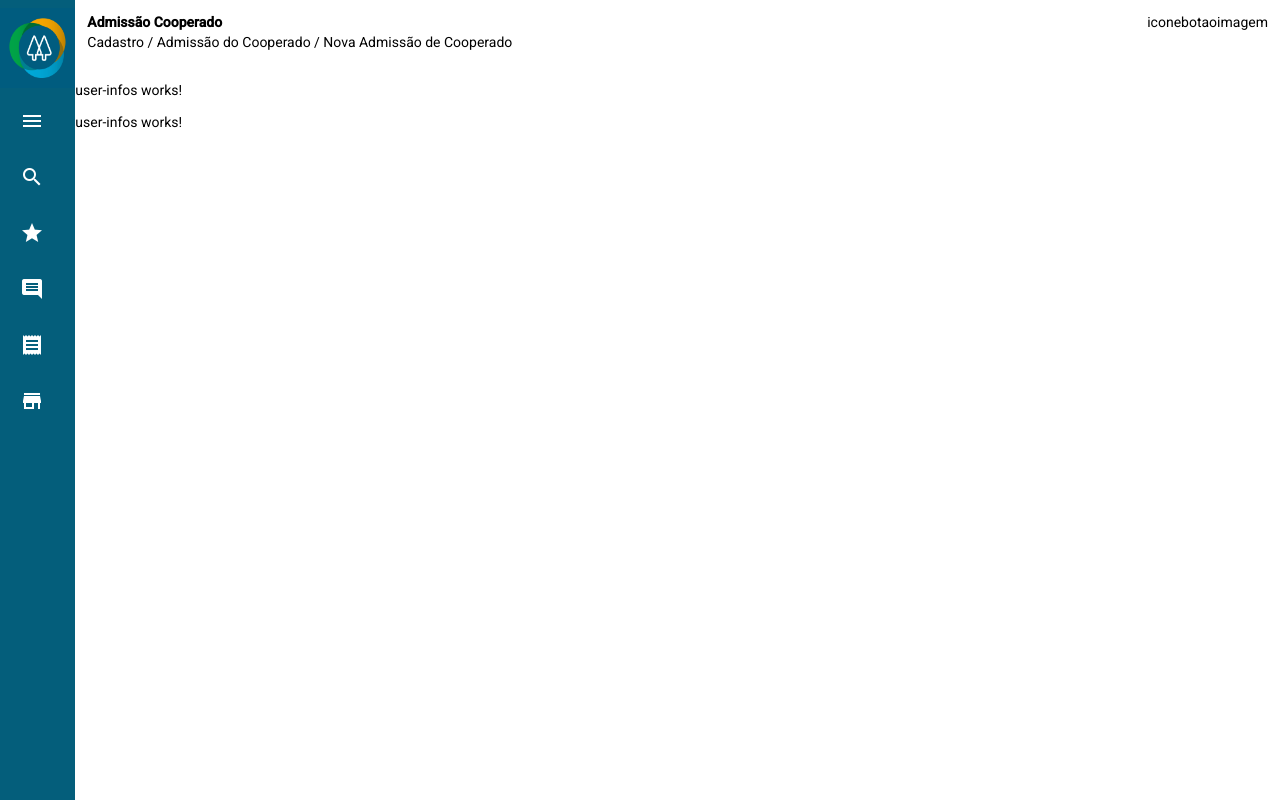
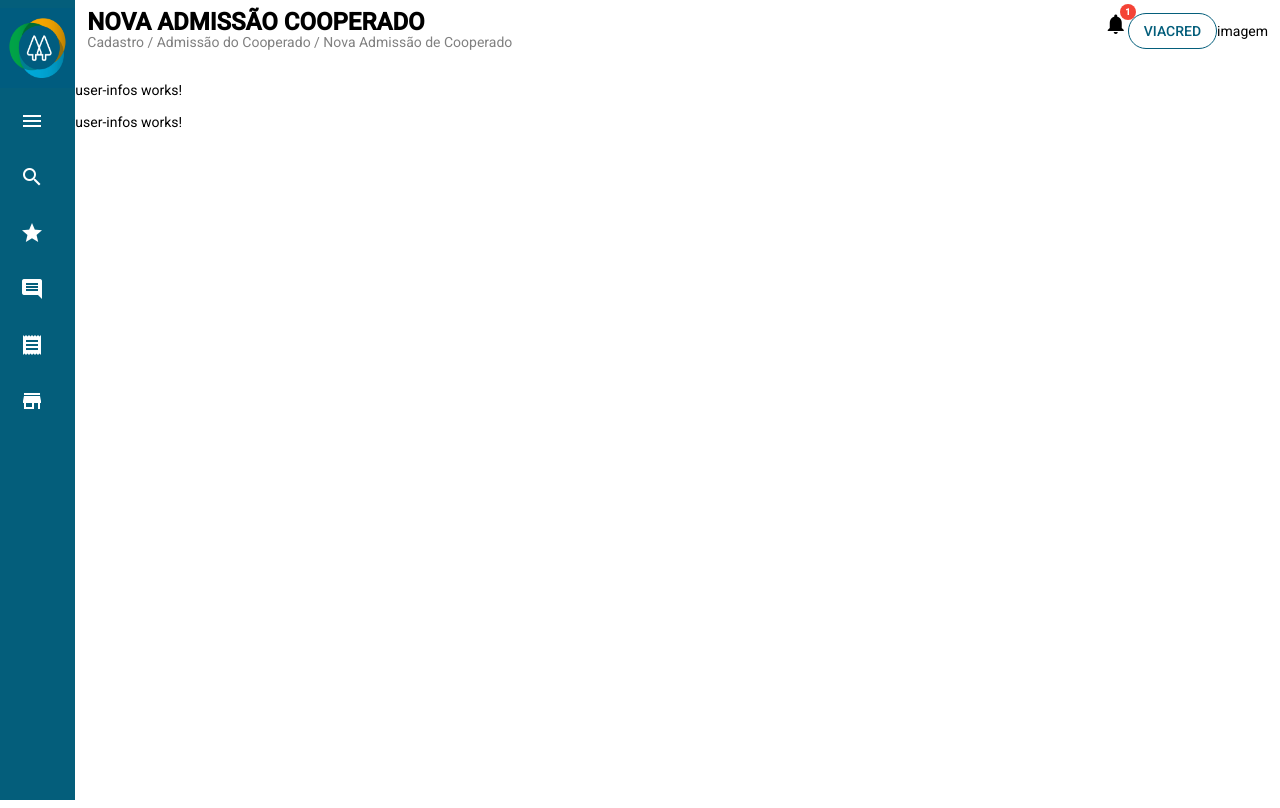
Before and after one commit to Davi-Quirino/ailos, an Angular app in the folder Ailos/: page /user-infos in a window 1280 px wide. Built offline with nearby package versions, Linux system fonts and the light colour scheme.

Commit message:
improving page

```diff
--- a/Ailos/src/app/Core/header/header.component.html
+++ b/Ailos/src/app/Core/header/header.component.html
@@ -1,12 +1,12 @@
 
 <div class="container">
         <div class="title">
-            <span><strong> Admissão Cooperado</strong></span>
-            <span>Cadastro / Admissão do Cooperado / Nova Admissão de Cooperado</span>
+            <span class="main_title"><strong> NOVA ADMISSÃO COOPERADO</strong></span>
+            <span class="subtitle">Cadastro / Admissão do Cooperado / Nova Admissão de Cooperado</span>
         </div>
         <div >
-            <span>icone</span>
-            <span>botao</span>
+            <mat-icon mat-list-icon matBadge="1" matBadgeColor="warn" matBadgeSize="small">notifications</mat-icon>
+            <button mat-stroked-button class="button" color="primary">VIACRED</button>
             <span>imagem</span>
         </div>
 </div>
--- a/Ailos/src/app/Core/header/header.component.scss
+++ b/Ailos/src/app/Core/header/header.component.scss
@@ -12,10 +12,24 @@
     .content{
         display: flex;
     }
+    .button{
+        color: #045e7b;
+        border: 1px solid #045e7b;
+        border-radius: 30px;
+        box-sizing: border-box;
+
+    }
 
     .title{
         display: flex;
         flex-direction: column;
+    }
 
+    .main_title{
+        font-size: x-large;
+    }
+    .subtitle{
+        background-color: "#d3d3d3";
+        color: gray;
     }
 }
--- a/Ailos/src/app/shared/components/check-identity/check-identity.component.html
+++ b/Ailos/src/app/shared/components/check-identity/check-identity.component.html
@@ -1,9 +1,11 @@
-<form class="content"
+<form
+    class="content"
     appFormFocus
-    (keydown.enter)="$event.preventDefault()">
+    (keydown.enter)="$event.preventDefault()"
+    [formGroup]="filtersForm">
         <div class="input-field">
-            <div class="cpf">CPF</div>
-                <mat-form-field class="example-full-width" appearance="fill" >
+            <div class="cpf"><strong>CPF</strong></div>
+                <mat-form-field appearance="outline" >
                 <input
                     matInput
                     type="text"
@@ -12,5 +14,5 @@
                     isRequired/>
                 </mat-form-field>
         </div>
-    <button mat-flat-button (click)="onSearch()">Consultar por CPF</button>
+        <button  class="button" mat-stroked-button color="primary" (click)="onSearch($event)">Consultar por CPF</button>
 </form>
--- a/Ailos/src/app/shared/components/check-identity/check-identity.component.scss
+++ b/Ailos/src/app/shared/components/check-identity/check-identity.component.scss
@@ -10,4 +10,10 @@
         flex-direction: column;
         margin-right: 3%;
     }
+    .button{
+        background-color: #045e7b;
+        color: #ffffff;
+        height: 10%;
+        margin-top: 4%;
+    }
 }
--- a/Ailos/src/app/shared/components/check-identity/check-identity.component.ts
+++ b/Ailos/src/app/shared/components/check-identity/check-identity.component.ts
@@ -1,5 +1,6 @@
 import { Component, OnInit } from '@angular/core';
 import { FormBuilder, FormGroup } from '@angular/forms';
+import { Router } from '@angular/router';
 
 @Component({
   selector: 'app-check-identity',
@@ -10,25 +11,21 @@ export class CheckIdentityComponent implements OnInit {
   filtersForm: FormGroup = this.formBuilder.group({
     cpf: [null],
   });
-  cpf_cnpj = '';
 
-  constructor(private formBuilder: FormBuilder) {}
+  constructor(private formBuilder: FormBuilder, private router: Router) {}
 
   ngOnInit(): void {}
 
   isCPF(): boolean {
-    return this.cpf_cnpj == null
-      ? true
-      : this.cpf_cnpj.length < 12
-      ? true
-      : false;
+    if (!this.filtersForm.value || this.filtersForm.value.cpf.length !== 11)
+      return false;
+    return true;
   }
 
-  getCpfCnpjMask(): string {
-    return this.isCPF() ? '000.000.000-009' : '00.000.000/0000-00';
-  }
+  onSearch(event: any): void {
+    event.preventDefault();
 
-  onSearch(): void {
-    console.log(this.filtersForm.value);
+    var isCpf = this.isCPF();
+    if (isCpf) this.router.navigateByUrl('/user-infos');
   }
 }
--- a/Ailos/src/app/shared/components/information-consult/information-consult.component.html
+++ b/Ailos/src/app/shared/components/information-consult/information-consult.component.html
@@ -1,5 +1,4 @@
 <div>
-    <div>Informe o CPF do futuro cooperado (a)</div>
-    <div>Se necessário, você poderá duplicar uma conta existente ou passar e retornar este cadastro futuramente</div>
-    <div>Digite apenas os números (sem pontos ou traços)</div>
+    <div class="title"><strong>Informe o CPF do futuro cooperado (a)</strong></div>
+    <div class="text">Se necessário, você poderá duplicar uma conta existente ou passar e retornar este cadastro futuramente <br> Digite apenas os números (sem pontos ou traços)</div>
 </div>
--- a/Ailos/src/app/shared/components/information-consult/information-consult.component.scss
+++ b/Ailos/src/app/shared/components/information-consult/information-consult.component.scss
@@ -0,0 +1,10 @@
+
+
+:host{
+    .title{
+        font-size: larger;
+    }
+    .text{
+        color: gray
+    }
+}
--- a/Ailos/src/app/shared/shared.module.ts
+++ b/Ailos/src/app/shared/shared.module.ts
@@ -1,5 +1,6 @@
 import { CommonModule } from '@angular/common';
 import { NgModule } from '@angular/core';
+import { ReactiveFormsModule } from '@angular/forms';
 import { CheckIdentityComponent } from './components/check-identity/check-identity.component';
 import { InformationConsultComponent } from './components/information-consult/information-consult.component';
 import { TimelineComponent } from './components/timeline/timeline.component';
@@ -11,7 +12,7 @@ import { MaterialModule } from './modules/material.module';
     CheckIdentityComponent,
     InformationConsultComponent,
   ],
-  imports: [CommonModule, MaterialModule],
+  imports: [CommonModule, MaterialModule, ReactiveFormsModule],
   exports: [
     MaterialModule,
     TimelineComponent,
```
Also changed, not shown: Ailos/src/app/app.module.ts (+8 -1 lines).
